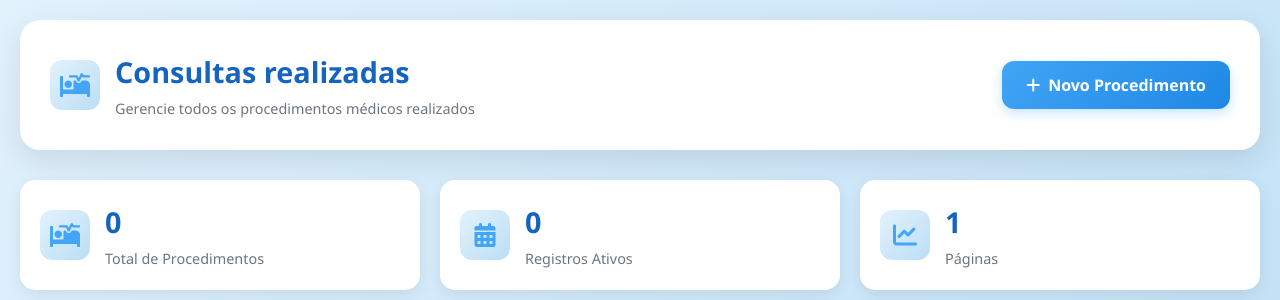
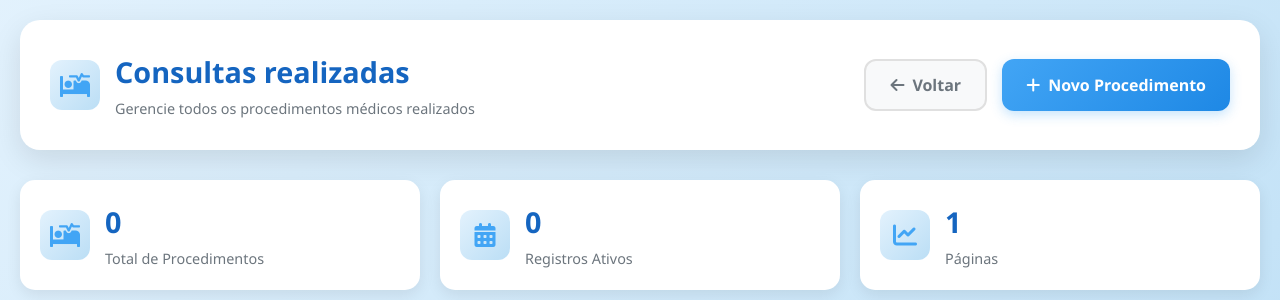
Before and after one commit to caunas/sistema-ortho, a Django app: page /registros/consultas/ in a window 1280 px wide. Shown: the part 52-352 px from the top of the page. Run offline with Django 5.2, Linux system fonts and the light colour scheme; the visitor is signed in with stand-in values (Sample User, id 1); data that the repository does not hold is empty; some libraries are stand-ins or nearby versions.

Commit message:
fix: Página de registros não tinha botão de voltar

```diff
--- a/static/css/proceeding/list.css
+++ b/static/css/proceeding/list.css
@@ -53,6 +53,12 @@
     margin-bottom: 0;
 }
 
+.header-actions {
+  display: flex;
+  gap: 15px;
+}
+
+.btn-back,
 .btn-create {
     padding: 12px 24px;
     border-radius: 12px;
@@ -61,10 +67,30 @@
     display: inline-flex;
     align-items: center;
     gap: 8px;
+    /*
     text-decoration: none;
     background: linear-gradient(135deg, #42a5f5 0%, #1e88e5 100%);
     color: white;
     box-shadow: 0 4px 12px rgba(66, 165, 245, 0.3);
+    */
+}
+
+.btn-back {
+  background-color: #f8f9fa;
+  color: #6c757d;
+  border: 2px solid #e0e0e0;
+}
+
+.btn-back:hover {
+  background-color: #e9ecef;
+  transform: translateY(-2px);
+  color: #495057;
+}
+
+.btn-create {
+  background: linear-gradient(135deg, #42a5f5 0%, #1e88e5 100%);
+  color: white;
+  box-shadow: 0 4px 12px rgba(66, 165, 245, 0.3);
 }
 
 .btn-create:hover {
--- a/templates/proceeding/list.html
+++ b/templates/proceeding/list.html
@@ -21,10 +21,16 @@
                     <p>Gerencie todos os procedimentos médicos realizados</p>
                 </div>
             </div>
+            <div class="header-actions">
+            <a href="{% url 'dashboard' %}" class="btn-back">
+                <i class="fas fa-arrow-left"></i>
+                Voltar
+            </a>
             <a href="{% url 'proceeding:create' %}" class="btn-create">
                 <i class="fas fa-plus"></i>
                 Novo Procedimento
             </a>
+        </div>
         </div>
 
         <!-- Stats Section -->
```
